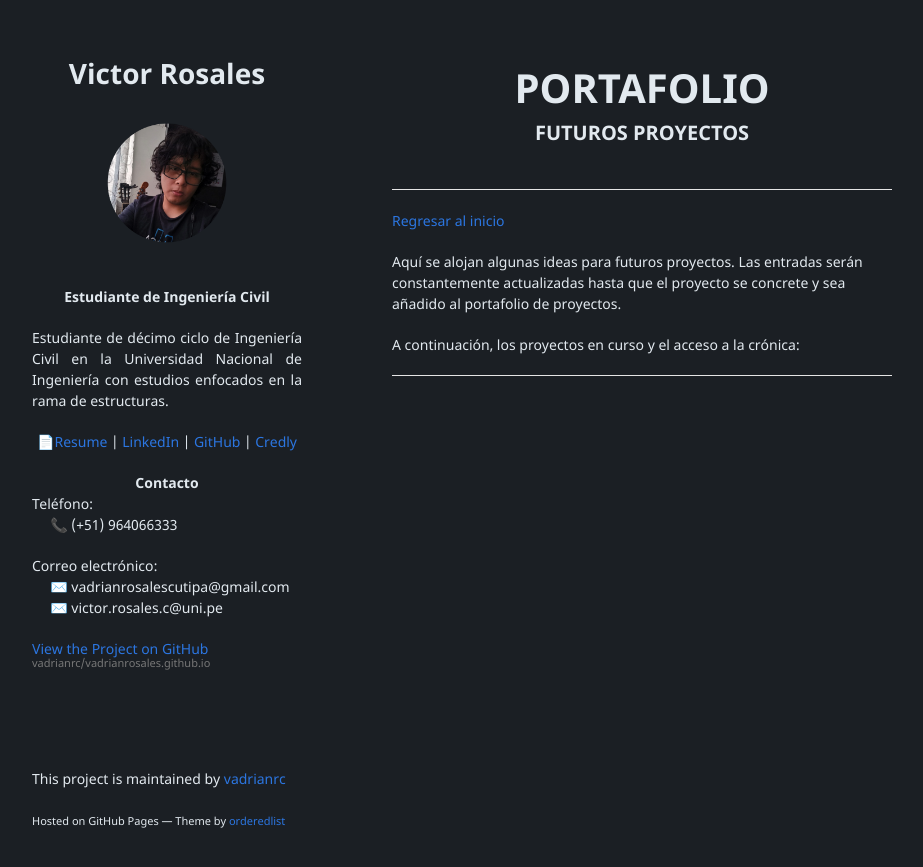
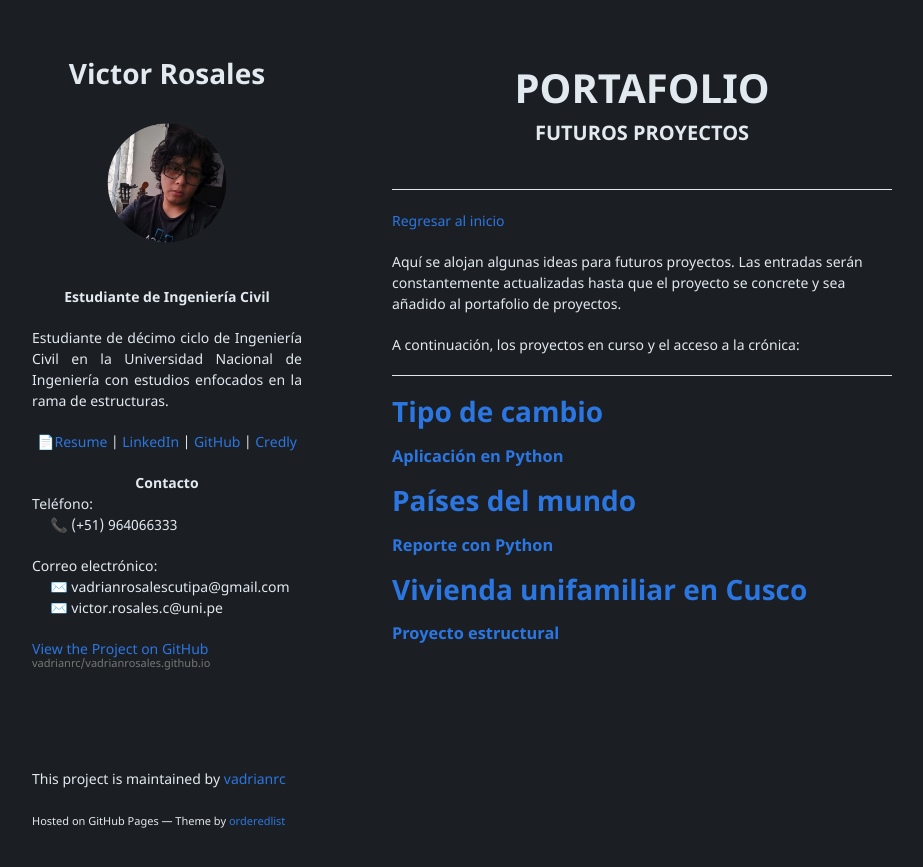
Before and after one commit to vadrianrc/vadrianrosales.github.io, a Jekyll site: the page built from future_projects.md, in a window 1280 px wide. Shown: the top 867 px of the page, without its empty margins (178-1101 px from the left). Built offline with Jekyll 4.4.1, drawn with Linux system fonts in a browser that asks for light colours.

Commit message:
projects

```diff
--- a/future_projects.md
+++ b/future_projects.md
@@ -14,3 +14,14 @@ Aquí se alojan algunas ideas para futuros proyectos. Las entradas serán consta
 A continuación, los proyectos en curso y el acceso a la crónica:
 
 ***
+
+# Tipo de cambio
+### Aplicación en Python
+
+
+# Países del mundo
+### Reporte con Python
+
+
+# Vivienda unifamiliar en Cusco
+### Proyecto estructural
```
